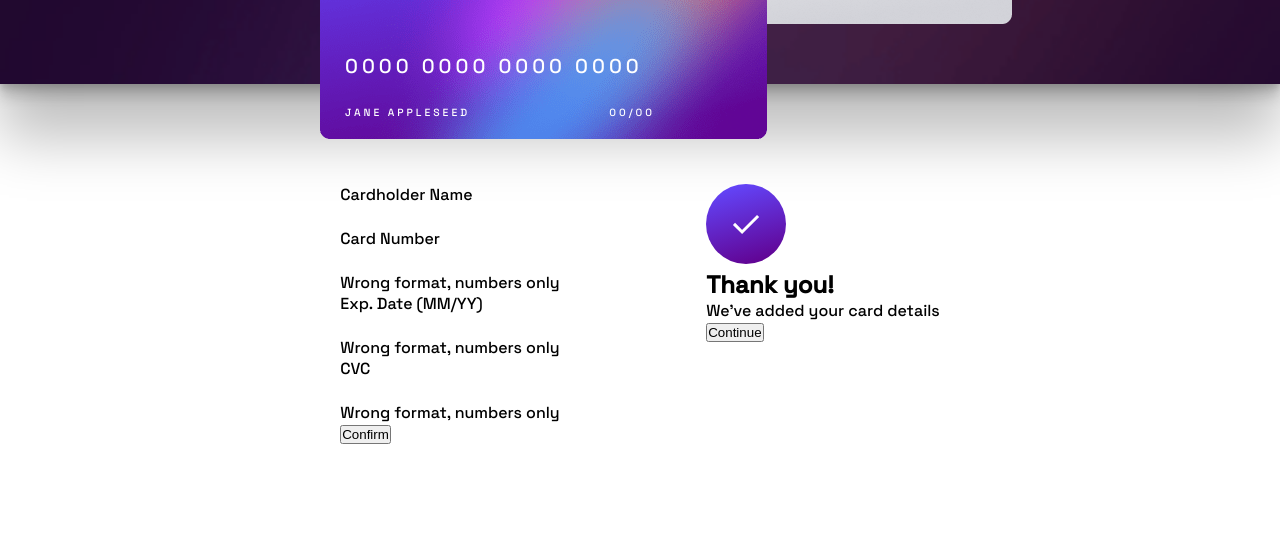
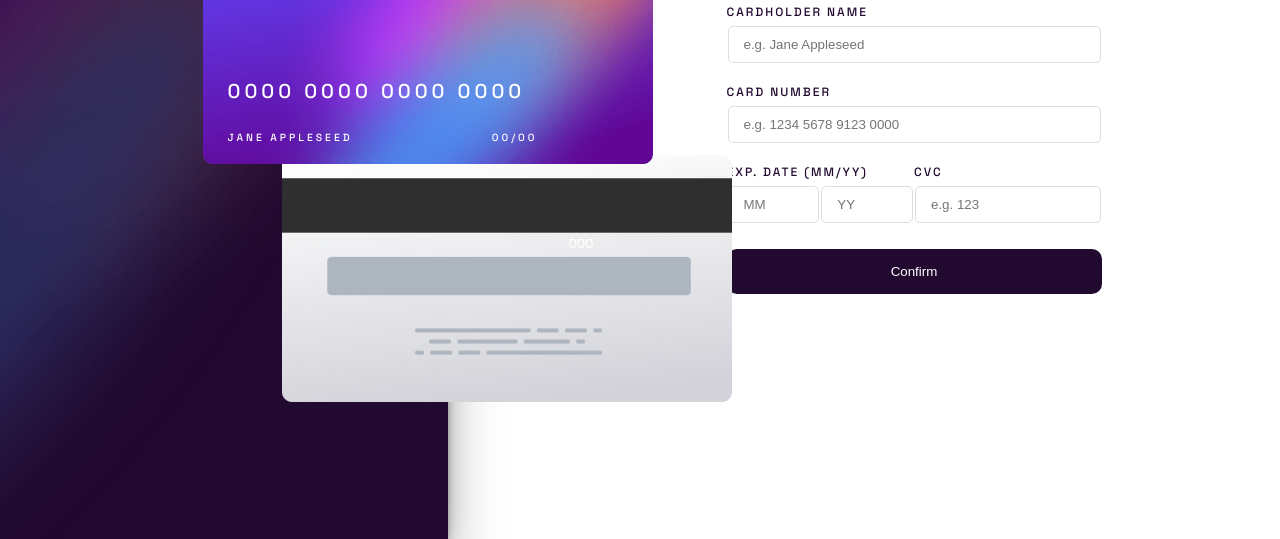
Before and after one commit to Glenda9031/Interactive_Card_Details_Main_2, a plain HTML site: page index.html in a window 1280 px wide. Shown: the part 261-800 px from the top of the page. Drawn offline with Linux system fonts and the light colour scheme.

Commit message:
Update style.css

```diff
--- a/css/style.css
+++ b/css/style.css
@@ -150,3 +150,171 @@ body {
     display: flex;
     width: 100%;
 }
+
+form {
+    display: flex;
+    flex-direction: column;
+    max-width: 28.125rem;
+}
+
+form-display {
+    display: ;
+}
+
+label {
+    display: block;
+    text-transform: uppercase;
+    margin-top: 1.25rem;
+    margin-bottom: .3125rem;
+    font-size: 0.75rem;
+    letter-spacing: .125rem;
+    color: var(--neutral-800);
+}
+
+input {
+    visibility: visible;
+    width: 100%;
+    padding: .625rem .9375rem;
+    color: var(--neutral-500);
+    border-radius: .3125rem;
+    border: .0625rem solid var(--neutral-200);
+    outline: none;
+}
+
+.input-error {
+    color: var(--input-errors);
+    font-size: 0.9rem;
+    margin-top: .5rem;
+}
+
+input[type=number] {
+    appearance: textfield;
+}
+.form-last-row {
+    display: flex;
+    margin-bottom: 1.5625rem;
+}
+
+.form-date,
+.form-cvc {
+    width: 50%;
+}
+
+.form-cvc input {
+    width: 100%;
+}
+
+button {
+    background-color: var(--neutral-800);
+    color: #fff;
+    padding: .9375rem;
+    border-radius: .625rem;
+    border: transparent;
+    cursor: pointer;
+}
+
+.thank-you {
+    display: flex;
+    flex-direction: column;
+    align-items: center;
+    width: 25rem;
+}
+
+.thank-you-display {
+    display: none;
+}
+
+.icon-complete {
+    margin-bottom: 2.5rem;
+}
+
+h2 {
+    text-transform: uppercase;
+    letter-spacing: .375rem;
+    margin-bottom: .9375rem
+}
+
+.description {
+    color: var(--neutral-500);
+    margin-bottom: 2.5rem;
+}
+
+.btn-continue {
+    width: 23.4375rem;
+}
+
+@media (min-width: 75rem) {
+    main {
+        display: flex;
+    }
+
+    .section-one {
+        height: 100vh;
+        background-image: url(../images/bg-main-desktop.png);
+        display: flex;
+        width: 35%;
+    }
+
+    .cards {
+        position: static;
+        flex-direction: column;
+        justify-content: center;
+        padding: 0;
+    }
+
+    .card-back {
+        display: block;
+        position: absolute;
+        top: 52%;
+        left: 22%;
+        box-shadow: none;
+    }
+
+    .card-back-code {
+        top: 5rem;
+        right: 8.625rem;
+    }
+
+    .card-front {
+        top: -12%;
+        left: 45%;
+        position: relative;
+        padding: 0;
+    }
+
+    .expiration-date {
+        right: 7.1875rem;
+    }
+
+    .card-back,
+    .card-front {
+        width: 28.125rem;
+    }
+
+    .section-two {
+        width: 65%;
+        margin: 0;
+        padding-left: 6.25rem;
+        display: flex;
+        justify-content: center;
+        align-items: center;
+    }
+
+    form {
+        max-width: 23.4375rem;
+    }
+}
+
+@media (min-width: 100rem) {
+    .card-back {
+        left: 30%;
+    }
+
+    .card-front {
+        left: 85%;
+    }
+}
+
+.display-none {
+    display: none;
+}
```
